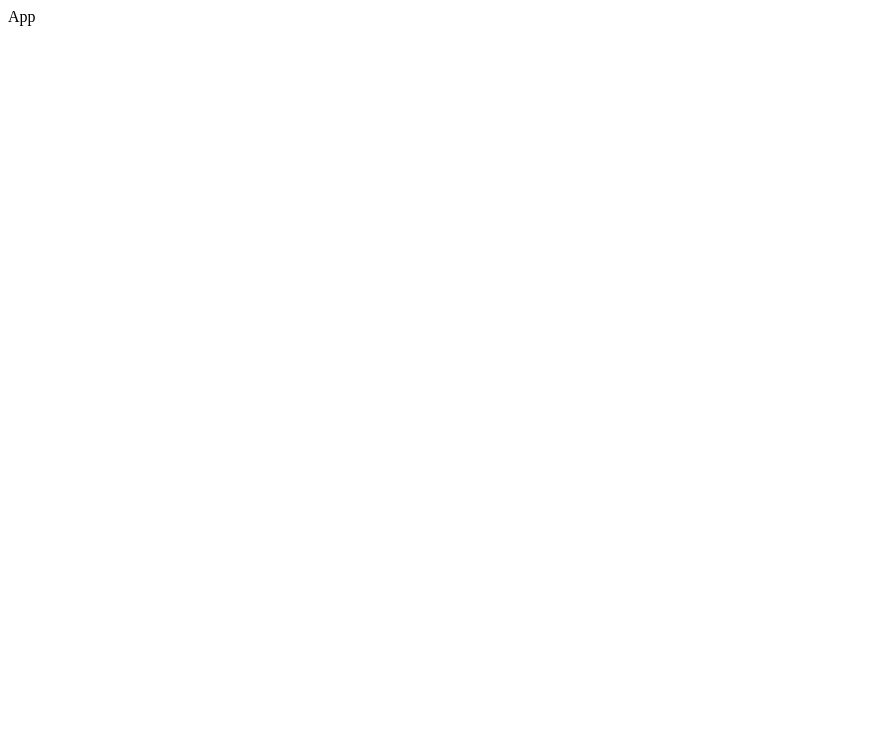
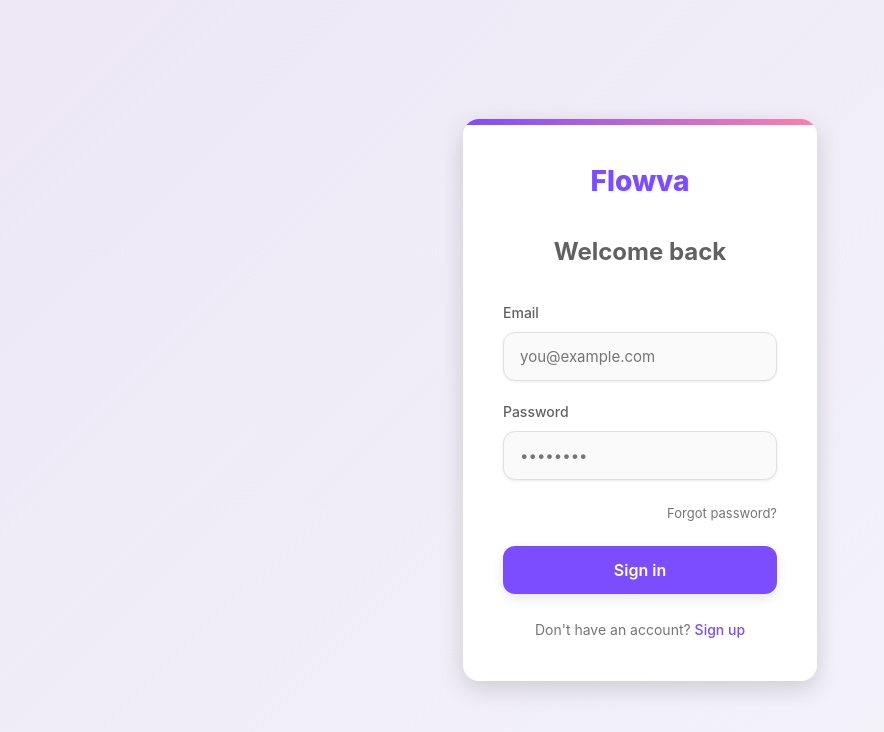
Before and after one commit to Themydee/flowva-ui-design, a React (Create React App) app in the folder client/: page / in a window 1280 px wide. Shown: the top 732 px of the page, without its empty margins (0-884 px from the left). Built offline with nearby package versions, Linux system fonts and the light colour scheme.

Commit message:
create account

```diff
--- a/client/src/App.js
+++ b/client/src/App.js
@@ -1,9 +1,13 @@
-import React from 'react'
+import React from 'react';
+import FormContainer from './components/auth/FormContainer';
+import './styles/style.css';
 
-const App = () => {
-  return (
-    <div>App</div>
-  )
+function App() {
+    return (
+        <div className="App">
+            <FormContainer />
+        </div>
+    );
 }
 
-export default App
+export default App;
--- /dev/null
+++ b/client/src/components/auth/ForgotPassword.jsx
@@ -0,0 +1,44 @@
+import React, { useState } from 'react';
+import '../../styles/style.css';
+
+const ForgotPassword = ({ toggleForm }) => {
+    const [email, setEmail] = useState('');
+    const [message, setMessage] = useState('');
+
+    const handleSubmit = (e) => {
+        e.preventDefault();
+        if (!email) {
+            setMessage('Please enter your email');
+            return;
+        }
+        setMessage('Sending reset link...');
+        setTimeout(() => {
+            setMessage('Reset link sent to your email');
+        }, 1500);
+    };
+
+    return (
+        <form className="animate-form" onSubmit={handleSubmit}>
+            <div className="logo">Flowva</div>
+            <div className="welcome">Reset your password</div>
+            {message && <div className="form-message error-message">{message}</div>}
+            <div className="form-group">
+                <label htmlFor="forgot-email">Email</label>
+                <input
+                    type="email"
+                    id="forgot-email"
+                    placeholder="you@example.com"
+                    value={email}
+                    onChange={(e) => setEmail(e.target.value)}
+                    required
+                />
+            </div>
+            <button type="submit" className="btn">Send reset link</button>
+            <div className="form-footer">
+                Remember your password? <a href="#" onClick={() => toggleForm('signin')}>Sign in</a>
+            </div>
+        </form>
+    );
+};
+
+export default ForgotPassword;
--- /dev/null
+++ b/client/src/components/auth/FormContainer.jsx
@@ -0,0 +1,22 @@
+import React, { useState } from 'react';
+import SignInForm from './SignInForm';
+import SignUpForm from './SignUpForm';
+import ForgotPassword from './ForgotPassword';
+
+const FormContainer = () => {
+    const [currentForm, setCurrentForm] = useState('signin');
+
+    const toggleForm = (formName) => {
+        setCurrentForm(formName);
+    };
+
+    return (
+        <div className="container">
+            {currentForm === 'signin' && <SignInForm toggleForm={toggleForm} />}
+            {currentForm === 'signup' && <SignUpForm toggleForm={toggleForm} />}
+            {currentForm === 'forgot' && <ForgotPassword toggleForm={toggleForm} />}
+        </div>
+    );
+};
+
+export default FormContainer;
--- /dev/null
+++ b/client/src/components/auth/SignInForm.jsx
@@ -0,0 +1,59 @@
+import React, { useState } from 'react';
+import '../../styles/style.css';
+
+const SignInForm = ({ toggleForm }) => {
+    const [email, setEmail] = useState('');
+    const [password, setPassword] = useState('');
+    const [message, setMessage] = useState('');
+
+    const handleSubmit = (e) => {
+        e.preventDefault();
+        if (!email || !password) {
+            setMessage('Please fill in all fields');
+            return;
+        }
+        setMessage('Signing in...');
+        setTimeout(() => {
+            setMessage('Welcome back! Redirecting...');
+        }, 1500);
+    };
+
+    return (
+        <form className="animate-form" onSubmit={handleSubmit}>
+            <div className="logo">Flowva</div>
+            <div className="welcome">Welcome back</div>
+            {message && <div className="form-message error-message">{message}</div>}
+            <div className="form-group">
+                <label htmlFor="email">Email</label>
+                <input
+                    type="email"
+                    id="email"
+                    placeholder="you@example.com"
+                    value={email}
+                    onChange={(e) => setEmail(e.target.value)}
+                    required
+                />
+            </div>
+            <div className="form-group">
+                <label htmlFor="password">Password</label>
+                <input
+                    type="password"
+                    id="password"
+                    placeholder="••••••••"
+                    value={password}
+                    onChange={(e) => setPassword(e.target.value)}
+                    required
+                />
+            </div>
+            <div className="forgot-password">
+                <a href="#" onClick={() => toggleForm('forgot')}>Forgot password?</a>
+            </div>
+            <button type="submit" className="btn">Sign in</button>
+            <div className="form-footer">
+                Don't have an account? <a href="#" onClick={() => toggleForm('signup')}>Sign up</a>
+            </div>
+        </form>
+    );
+};
+
+export default SignInForm;
--- /dev/null
+++ b/client/src/components/auth/SignUpForm.jsx
@@ -0,0 +1,76 @@
+import React, { useState } from 'react';
+import '../../styles/style.css';
+
+const SignUpForm = ({ toggleForm }) => {
+    const [email, setEmail] = useState('');
+    const [password, setPassword] = useState('');
+    const [confirmPassword, setConfirmPassword] = useState('');
+    const [message, setMessage] = useState('');
+
+    const handleSubmit = (e) => {
+        e.preventDefault();
+        if (!email || !password || !confirmPassword) {
+            setMessage('Please fill in all fields');
+            return;
+        }
+        if (password !== confirmPassword) {
+            setMessage('Passwords do not match');
+            return;
+        }
+        if (password.length < 8) {
+            setMessage('Password must be at least 8 characters');
+            return;
+        }
+        setMessage('Creating your account...');
+        setTimeout(() => {
+            setMessage('Account created successfully! Welcome to Flowva.');
+        }, 1500);
+    };
+
+    return (
+        <form className="animate-form" onSubmit={handleSubmit}>
+            <div className="logo">Flowva</div>
+            <div className="welcome">Join Flowva today</div>
+            {message && <div className="form-message error-message">{message}</div>}
+            <div className="form-group">
+                <label htmlFor="signup-email">Email</label>
+                <input
+                    type="email"
+                    id="signup-email"
+                    placeholder="you@example.com"
+                    value={email}
+                    onChange={(e) => setEmail(e.target.value)}
+                    required
+                />
+            </div>
+            <div className="form-group">
+                <label htmlFor="signup-password">Password</label>
+                <input
+                    type="password"
+                    id="signup-password"
+                    placeholder="••••••••"
+                    value={password}
+                    onChange={(e) => setPassword(e.target.value)}
+                    required
+                />
+            </div>
+            <div className="form-group">
+                <label htmlFor="confirm-password">Confirm Password</label>
+                <input
+                    type="password"
+                    id="confirm-password"
+                    placeholder="••••••••"
+                    value={confirmPassword}
+                    onChange={(e) => setConfirmPassword(e.target.value)}
+                    required
+                />
+            </div>
+            <button type="submit" className="btn">Create account</button>
+            <div className="form-footer">
+                Already have an account? <a href="#" onClick={() => toggleForm('signin')}>Sign in</a>
+            </div>
+        </form>
+    );
+};
+
+export default SignUpForm;
--- a/client/src/styles/style.css
+++ b/client/src/styles/style.css
@@ -15,6 +15,7 @@
     --radius-lg: 16px;
     --shadow-sm: 0 1px 3px rgba(0,0,0,0.08);
     --shadow-md: 0 4px 12px rgba(0,0,0,0.1);
+    --shadow-lg: 0 8px 24px rgba(0,0,0,0.15);
     --transition: all 0.3s cubic-bezier(0.25, 0.8, 0.25, 1);
 }
 
@@ -33,12 +34,14 @@ body {
     align-items: center;
     padding: 20px;
     color: var(--gray-700);
+    font-size: 16px;
+    line-height: 1.6;
 }
 
 .container {
     background-color: white;
     border-radius: var(--radius-lg);
-    box-shadow: var(--shadow-md);
+    box-shadow: var(--shadow-lg);
     width: 100%;
     max-width: 420px;
     padding: 40px;
@@ -57,19 +60,25 @@ body {
     background: linear-gradient(90deg, var(--primary) 0%, var(--accent) 100%);
 }
 
+.container:hover {
+    transform: translateY(-5px);
+    box-shadow: 0 10px 20px rgba(0, 0, 0, 0.1);
+}
+
 .logo {
     color: var(--primary);
-    font-size: 24px;
-    font-weight: 700;
+    font-size: 28px;
+    font-weight: 800;
     margin-bottom: 30px;
     display: flex;
     align-items: center;
     justify-content: center;
+    text-shadow: 1px 1px 2px rgba(0, 0, 0, 0.1);
 }
 
 .welcome {
-    font-size: 22px;
-    font-weight: 600;
+    font-size: 24px;
+    font-weight: 700;
     color: var(--gray-700);
     margin-bottom: 30px;
     text-align: center;
@@ -96,12 +105,13 @@ body {
     font-size: 15px;
     transition: var(--transition);
     background-color: var(--gray-50);
+    box-shadow: var(--shadow-sm);
 }
 
 .form-group input:focus {
     border-color: var(--primary);
     outline: none;
-    box-shadow: 0 0 0 3px rgba(124, 77, 255, 0.2);
+    box-shadow: 0 0 0 4px rgba(124, 77, 255, 0.2);
     background-color: white;
 }
 
@@ -137,8 +147,8 @@ body {
     border-radius: var(--radius);
     background-color: var(--primary);
     color: white;
-    font-size: 15px;
-    font-weight: 500;
+    font-size: 16px;
+    font-weight: 600;
     cursor: pointer;
     margin-bottom: 20px;
     transition: var(--transition);
@@ -146,12 +156,13 @@ body {
     align-items: center;
     justify-content: center;
     gap: 8px;
+    box-shadow: var(--shadow-md);
 }
 
 .btn:hover {
     background-color: var(--primary-dark);
-    transform: translateY(-2px);
-    box-shadow: 0 4px 8px rgba(124, 77, 255, 0.2);
+    transform: translateY(-3px);
+    box-shadow: var(--shadow-lg);
 }
 
 .btn:active {
@@ -166,8 +177,8 @@ body {
 
 .btn-secondary:hover {
     background-color: var(--gray-50);
-    transform: translateY(-2px);
-    box-shadow: 0 4px 8px rgba(0, 0, 0, 0.05);
+    transform: translateY(-3px);
+    box-shadow: var(--shadow-md);
 }
 
 .divider {
@@ -217,6 +228,14 @@ body {
     border-radius: var(--radius);
     margin-bottom: 20px;
     font-size: 14px;
+    display: block;
+}
+
+.form-message.visible {
+    display: block;
+}
+
+.form-message.hidden {
     display: none;
 }
 
@@ -291,19 +310,3 @@ body {
         font-size: 20px;
     }
 }
-
-.form-message {
-    padding: 12px;
-    border-radius: var(--radius);
-    margin-bottom: 20px;
-    font-size: 14px;
-    display: block;
-}
-
-.form-message.visible {
-    display: block;
-}
-
-.form-message.hidden {
-    display: none;
-}
```
